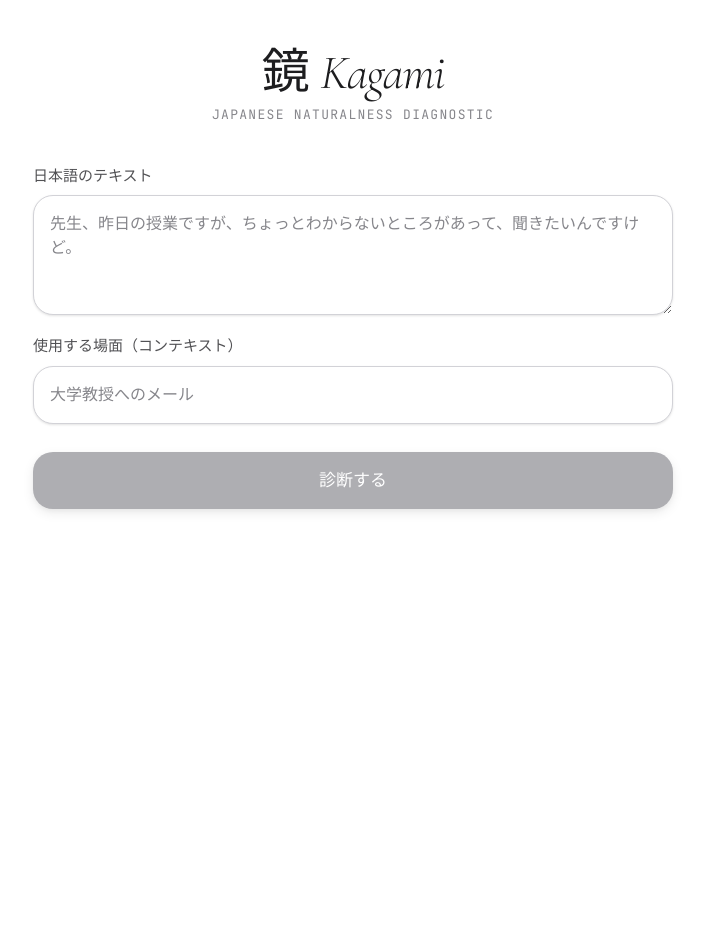
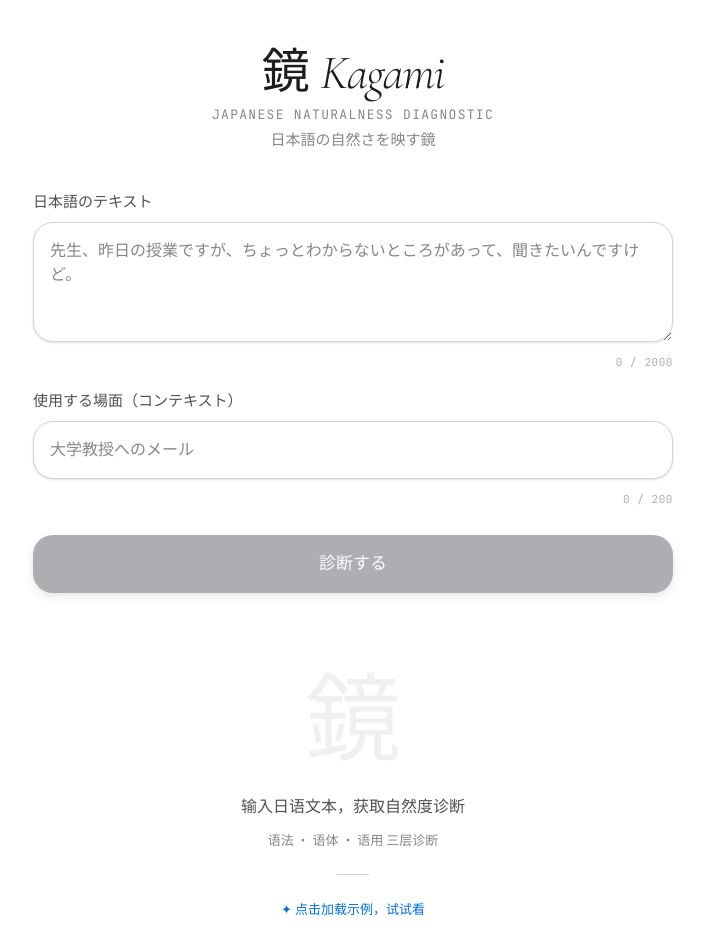
Before and after one commit to Chizukuo/kagami-system, a Next.js app: page / in a window 1280 px wide. Shown: the top 952 px of the page, without its empty margins (287-992 px from the left). Before the commit the page ends 800 px from the top, so only its background shows below. Built offline with nearby package versions, Linux system fonts and the light colour scheme; a web font is replaced by a local one.

Commit message:
feat: 添加预填文本功能，改进诊断结果显示和输入表单

```diff
--- a/app/client-page.tsx
+++ b/app/client-page.tsx
@@ -9,6 +9,8 @@ export default function ClientPage() {
   const [result, setResult] = useState<ResultType | null>(null);
   const [isDiagnosing, setIsDiagnosing] = useState(false);
   const [error, setError] = useState<string | null>(null);
+  const [prefillText, setPrefillText] = useState("");
+  const [prefillScene, setPrefillScene] = useState("");
 
   async function handleSubmit(text: string, scene: string) {
     setIsDiagnosing(true);
@@ -45,33 +47,97 @@ export default function ClientPage() {
   }
 
   return (
-    <main className="max-w-2xl mx-auto px-4 py-12">
+    <>
+    <div className="min-h-screen flex flex-col">
+    <main className="max-w-2xl mx-auto w-full px-4 py-12 flex-1">
       <div className="mb-10 text-center">
         <h1 className="text-4xl sm:text-5xl font-display text-kg-text mb-2 tracking-tight flex items-baseline justify-center gap-3">
           <span className="font-display-jp font-light">鏡</span>
           <span className="italic font-light">Kagami</span>
         </h1>
         <p className="text-kg-text-3 text-[13px] tracking-widest uppercase font-mono mt-2">Japanese Naturalness Diagnostic</p>
+        <p className="text-kg-text-3 text-[15px] font-display-jp mt-1" style={{ fontWeight: 300 }}>
+          日本語の自然さを映す鏡
+        </p>
       </div>
 
-      <InputForm onSubmit={handleSubmit} isLoading={isDiagnosing} />
+      <InputForm
+        onSubmit={handleSubmit}
+        isLoading={isDiagnosing}
+        externalText={prefillText}
+        externalScene={prefillScene}
+      />
 
       {error && (
-        <div className="mt-4 p-4 rounded-xl bg-kg-layer1-bg border border-kg-layer1-sep text-kg-layer1-text text-sm font-sans-zh font-medium">
-          {error}
+        <div className="mt-6 p-5 rounded-xl bg-kg-layer1-bg border border-kg-layer1-sep flex items-start gap-3">
+          <span className="text-kg-layer1 text-lg mt-0.5 shrink-0">⚠</span>
+          <div className="flex flex-col gap-2">
+            <p className="text-kg-layer1-text text-[15px] font-sans-zh font-medium leading-relaxed">
+              {error}
+            </p>
+            <button
+              type="button"
+              onClick={() => setError(null)}
+              className="text-[13px] text-kg-blue hover:text-kg-blue-hover font-medium font-sans-zh transition-colors self-start cursor-pointer"
+            >
+              关闭
+            </button>
+          </div>
+        </div>
+      )}
+
+      {!result && !isDiagnosing && !error && (
+        <div className="mt-20 text-center flex flex-col items-center gap-6">
+          <div className="text-8xl font-display-jp opacity-[0.06] select-none leading-none" style={{ fontWeight: 300 }}>鏡</div>
+          <div className="flex flex-col gap-3 max-w-sm">
+            <p className="text-kg-text-2 text-[16px] font-sans-zh font-medium">
+              输入日语文本，获取自然度诊断
+            </p>
+            <p className="text-kg-text-3 text-[13px] font-sans-zh leading-relaxed">
+              语法 · 语体 · 语用 三层诊断
+            </p>
+          </div>
+          <div className="w-8 h-[1px] bg-kg-sep"></div>
+          <button
+            type="button"
+            onClick={() => {
+              setPrefillText("先生、昨日の授業ですが、ちょっとわからないところがあって、聞きたいんですけど。");
+              setPrefillScene("大学教授へのメール");
+            }}
+            className="text-[13px] text-kg-blue hover:text-kg-blue-hover font-medium font-sans-zh transition-colors cursor-pointer"
+          >
+            ✦ 点击加载示例，试试看
+          </button>
         </div>
       )}
 
       {result && (
-        <div className="mt-12 relative">
+        <div className="mt-12 relative" key={result.summary} style={{ animation: "fadeInUp 0.5s ease-out" }}>
           <div
-            className={`absolute z-10 inset-0 pointer-events-none transition-opacity duration-300 ease-in-out bg-kg-bg/85 ${
+            className={`absolute z-10 inset-0 pointer-events-none transition-opacity duration-300 ease-in-out bg-kg-bg/85 flex items-center justify-center ${
               isDiagnosing ? "opacity-100" : "opacity-0"
             }`}
-          ></div>
+          >
+            <div className="flex flex-col items-center gap-3">
+              <div className="w-5 h-5 border-2 border-kg-sep border-t-kg-blue rounded-full animate-spin"></div>
+              <span className="text-[12px] font-mono text-kg-text-3 tracking-wider uppercase">分析中</span>
+            </div>
+          </div>
           <DiagnosisResult result={result} />
         </div>
       )}
     </main>
+    <footer className="border-t border-kg-sep-2 py-8 mt-20">
+      <div className="max-w-2xl mx-auto px-4 flex flex-col items-center gap-2">
+        <p className="text-[12px] text-kg-text-4 font-mono tracking-wider">
+          鏡 Kagami — Japanese Naturalness Diagnostic
+        </p>
+        <p className="text-[11px] text-kg-text-4 font-mono">
+          Powered by Gemini · Built for NAIST NLP Lab
+        </p>
+      </div>
+    </footer>
+    </div>
+  </>
   );
 }
--- a/app/globals.css
+++ b/app/globals.css
@@ -251,6 +251,11 @@ body {
   -moz-osx-font-smoothing: grayscale;
 }
 
+@keyframes fadeInUp {
+  from { opacity: 0; transform: translateY(12px); }
+  to { opacity: 1; transform: translateY(0); }
+}
+
 @layer utilities {
   /* Common helper to apply Google's interactive states seamlessly */
   .interaction-press {
--- a/components/InputForm.tsx
+++ b/components/InputForm.tsx
@@ -1,15 +1,27 @@
 "use client";
 
-import { useState } from "react";
+import { useEffect, useState } from "react";
 
 interface Props {
   onSubmit: (text: string, scene: string) => void;
   isLoading: boolean;
+  externalText?: string;
+  externalScene?: string;
 }
 
-export default function InputForm({ onSubmit, isLoading }: Props) {
+export default function InputForm({ onSubmit, isLoading, externalText, externalScene }: Props) {
   const [text, setText] = useState("");
   const [scene, setScene] = useState("");
+
+  useEffect(() => {
+    // eslint-disable-next-line react-hooks/set-state-in-effect
+    if (externalText !== undefined) setText(externalText);
+  }, [externalText]);
+
+  useEffect(() => {
+    // eslint-disable-next-line react-hooks/set-state-in-effect
+    if (externalScene !== undefined) setScene(externalScene);
+  }, [externalScene]);
 
   const handleFormSubmit = (e: React.FormEvent) => {
     e.preventDefault();
@@ -28,11 +40,17 @@ export default function InputForm({ onSubmit, isLoading }: Props) {
           id="text"
           value={text}
           onChange={(e) => setText(e.target.value)}
+          maxLength={2000}
           disabled={isLoading}
           placeholder="先生、昨日の授業ですが、ちょっとわからないところがあって、聞きたいんですけど。"
           aria-label="診断したい日本語のテキスト"
           className={`w-full min-h-[120px] p-4 bg-kg-bg border border-kg-sep rounded-xl outline-none focus:ring-0 focus:border-kg-blue focus:shadow-[var(--kg-focus-ring)] transition-all resize-y shadow-sm font-sans-jp text-kg-text placeholder-kg-text-3 ${isLoading ? 'opacity-50 pointer-events-none bg-kg-bg-2' : ''}`}
         />
+        <div className="flex justify-end mt-1">
+          <span className={`text-[11px] font-mono tracking-wider ${text.length > 1800 ? 'text-kg-layer1' : 'text-kg-text-4'}`}>
+            {text.length} / 2000
+          </span>
+        </div>
       </div>
 
       <div className="flex flex-col gap-2">
@@ -42,11 +60,17 @@ export default function InputForm({ onSubmit, isLoading }: Props) {
           type="text"
           value={scene}
           onChange={(e) => setScene(e.target.value)}
+          maxLength={200}
           disabled={isLoading}
           placeholder="大学教授へのメール"
           aria-label="使用する場面（コンテキスト）"
           className={`w-full p-4 bg-kg-bg border border-kg-sep rounded-xl outline-none focus:ring-0 focus:border-kg-blue focus:shadow-[var(--kg-focus-ring)] transition-all shadow-sm font-sans-jp text-kg-text placeholder-kg-text-3 ${isLoading ? 'opacity-50 pointer-events-none bg-kg-bg-2' : ''}`}
         />
+        <div className="flex justify-end mt-1">
+          <span className={`text-[11px] font-mono tracking-wider ${scene.length > 180 ? 'text-kg-layer1' : 'text-kg-text-4'}`}>
+            {scene.length} / 200
+          </span>
+        </div>
       </div>
 
       <button
--- a/components/LayerSection.tsx
+++ b/components/LayerSection.tsx
@@ -60,7 +60,7 @@ export default function LayerSection({
 
               {layerType === "register" && 'suggestion' in item && (
                  <span className={`text-[17px] font-sans-jp font-bold px-3 py-0.5 rounded-md ${textClass} ${bgClass}`}>
-                   {item.suggestion}
+                   {'alternatives' in item && item.alternatives.length > 0 ? item.alternatives[0].expression : item.suggestion}
                  </span>
               )}
 
@@ -74,7 +74,7 @@ export default function LayerSection({
 
             {/* Explanation / Issue */}
             <p className="text-[15px] font-sans-zh text-kg-text-2 leading-[1.8] mt-1 tracking-wide">
-              <span className={`font-bold mr-2 text-[12px] uppercase ${textClass} bg-white px-2 py-0.5 rounded border border-kg-sep-2`}>解析</span>
+              <span className={`font-bold mr-2 text-[12px] uppercase ${textClass} bg-kg-bg px-2 py-0.5 rounded border border-kg-sep-2`}>解析</span>
               {item.issue}
             </p>
 
--- a/lib/prompt.ts
+++ b/lib/prompt.ts
@@ -30,8 +30,8 @@ Every issue must include 2–3 entries in the alternatives array,
 showing natural options across different contexts.
 
 LANGUAGE RULES (strict):
-- Fields issue, suggestion, context, summary → write in Chinese
-- Fields original, correction, expression, native_version → write in Japanese
+- Fields issue, context, summary → write in Chinese
+- Fields original, correction, suggestion, expression, native_version → write in Japanese
 - If a layer has no issues, return an empty array []
 `.trim();
 
--- a/lib/types.ts
+++ b/lib/types.ts
@@ -12,7 +12,7 @@ export interface GrammarIssue {
 export interface RegisterIssue {
   original: string;    // Japanese
   issue: string;       // Chinese
-  suggestion: string;  // Chinese
+  suggestion: string;  // Japanese
   alternatives: Alternative[];
 }
 
```
Also changed, not shown: components/DiagnosisResult.tsx (+23 -2 lines).
